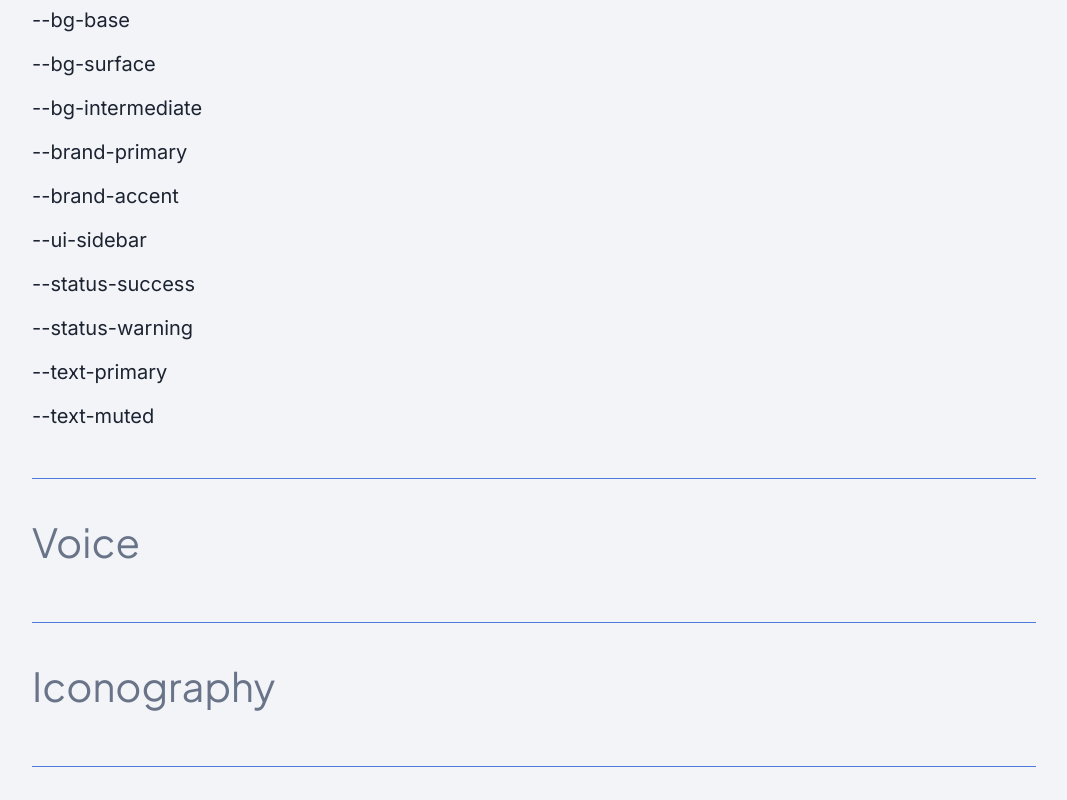
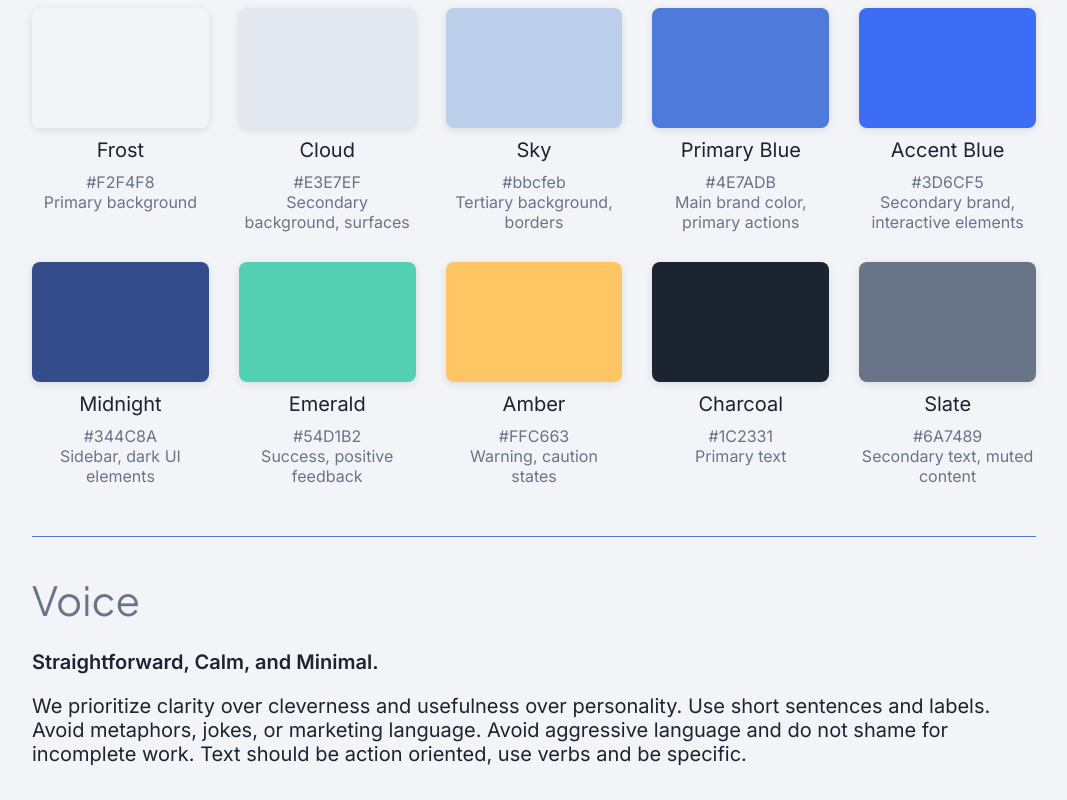
Before and after one commit to notEmmi/FlowBoard, a React (Vite) app in the folder frontend/: page /styleguide in a window 1280 px wide. Shown: the part 1780-2580 px from the top of the page, without its empty margins (106-1173 px from the left). Built offline with nearby package versions, Linux system fonts and the light colour scheme; no server answers.

Commit message:
style: enhance StyleGuide with color palette and iconography details

```diff
--- a/frontend/src/App.css
+++ b/frontend/src/App.css
@@ -75,6 +75,8 @@ p {
 
 .caption {
   font-size: 16px;
+  color: var(--text-muted);
+
 }
 
 @media (max-width: 768px) {
@@ -213,13 +215,13 @@ label {
   width: 100%;
 }
 
-.link {
+a, .link {
   color: var(--brand-accent);
   text-decoration: underline;
   display: inline-block;
 }
 
-.link:hover {
+a:hover, .link:hover {
   color: var(--brand-primary);
   cursor: pointer;
   transform: scale(1.03);
@@ -228,3 +230,10 @@ label {
 .other-links {
   text-align: center;
 }
+
+.icon {
+  width: 24px;
+  height: 24px;
+  display: inline-block;
+  vertical-align: middle;
+}
--- a/frontend/src/components/SideNav.jsx
+++ b/frontend/src/components/SideNav.jsx
@@ -6,7 +6,7 @@ function NavItem({ name, icon: Icon, route }) {
 	const navigate = useNavigate();
 	return(
 		<button className='nav-item btn-link' onClick={() => navigate(route)}>
-			<Icon/>
+			<Icon className="icon"/>
 			<p>{name}</p>
 		</button>
 	)
--- a/frontend/src/pages/Landing.jsx
+++ b/frontend/src/pages/Landing.jsx
@@ -51,8 +51,6 @@ export default function Landing () {
 		<div className="page-container landing">
 				<Section1 />
 				<p className='link' onClick={() => navigate('/styleguide')}>Style Guide</p>
-
-
 		</div>
 	)
 
--- a/frontend/src/pages/StyleGuide.css
+++ b/frontend/src/pages/StyleGuide.css
@@ -5,3 +5,29 @@
 	background-color: var(--bg-surface);
 	padding: 20px;
 }
+
+.color-palette {
+	display: grid;
+	grid-template-columns: repeat(auto-fit, minmax(150px, 1fr));
+	gap: 30px;
+	margin-top: 20px;
+}
+
+.color-swatch {
+	display: flex;
+	flex-direction: column;
+	align-items: center;
+	gap: 10px;
+}
+
+.color-swatch .color {
+	width: 100%;
+	height: 120px;
+	border-radius: 8px;
+	box-shadow: 0 2px 8px rgba(0, 0, 0, 0.1);
+}
+
+.color-swatch p {
+	margin: 0;
+	text-align: center;
+}
--- a/frontend/src/pages/StyleGuide.jsx
+++ b/frontend/src/pages/StyleGuide.jsx
@@ -1,10 +1,13 @@
 import "./StyleGuide.css";
 import Divider from "../components/Divider";
+import { LayoutDashboard, KanbanSquare, Clock, SlidersHorizontal } from 'lucide-react';<br />
 
 function ColorSwatch({ name, hex, usage }) {
 	return (
 		<div className='color-swatch'>
-
+			<div className="color" style={{ backgroundColor: hex }}></div>
+			<p>{name}</p>
+			<p className="caption">{hex}<br /> {usage}</p>
 
 		</div>
 	)
@@ -77,59 +80,47 @@ export default function StyleGuide() {
 			<div className='section 3'>
 				<h2>Color Palette</h2>
 				<div className="color-palette">
-				<div className="color-swatch">
-					<div style={{ backgroundColor: '#F2F4F8' }}></div>
-					<p>--bg-base</p>
-				</div>
-				<div className="color-swatch">
-					<div style={{ backgroundColor: '#E3E7EF' }}></div>
-					<p>--bg-surface</p>
-				</div>
-				<div className="color-swatch">
-					<div style={{ backgroundColor: '#bbcfeb' }}></div>
-					<p>--bg-intermediate</p>
-				</div>
-				<div className="color-swatch">
-					<div style={{ backgroundColor: '#4E7ADB' }}></div>
-					<p>--brand-primary</p>
-				</div>
-				<div className="color-swatch">
-					<div style={{ backgroundColor: '#3D6CF5' }}></div>
-					<p>--brand-accent</p>
-				</div>
-				<div className="color-swatch">
-					<div style={{ backgroundColor: '#344C8A' }}></div>
-					<p>--ui-sidebar</p>
-				</div>
-				<div className="color-swatch">
-					<div style={{ backgroundColor: '#54D1B2' }}></div>
-					<p>--status-success</p>
-				</div>
-				<div className="color-swatch">
-					<div style={{ backgroundColor: '#FFC663' }}></div>
-					<p>--status-warning</p>
-				</div>
-				<div className="color-swatch">
-					<div style={{ backgroundColor: '#1C2331' }}></div>
-					<p>--text-primary</p>
-				</div>
-				<div className="color-swatch">
-					<div style={{ backgroundColor: '#6A7489' }}></div>
-					<p>--text-muted</p>
-				</div>
+					<ColorSwatch name="Frost" hex="#F2F4F8" usage="Primary background" />
+					<ColorSwatch name="Cloud" hex="#E3E7EF" usage="Secondary background, surfaces" />
+					<ColorSwatch name="Sky" hex="#bbcfeb" usage="Tertiary background, borders" />
+					<ColorSwatch name="Primary Blue" hex="#4E7ADB" usage="Main brand color, primary actions" />
+					<ColorSwatch name="Accent Blue" hex="#3D6CF5" usage="Secondary brand, interactive elements" />
+					<ColorSwatch name="Midnight" hex="#344C8A" usage="Sidebar, dark UI elements" />
+					<ColorSwatch name="Emerald" hex="#54D1B2" usage="Success, positive feedback" />
+					<ColorSwatch name="Amber" hex="#FFC663" usage="Warning, caution states" />
+					<ColorSwatch name="Charcoal" hex="#1C2331" usage="Primary text" />
+					<ColorSwatch name="Slate" hex="#6A7489" usage="Secondary text, muted content" />
 				</div>
 			</div>
 
 			<Divider />
 			<div className='section 4'>
 				<h2>Voice</h2>
+				<p><b>Straightforward, Calm, and Minimal.</b></p>
+
+				<p>
+					We prioritize clarity over cleverness and usefulness over personality.
+					Use short sentences and labels.
+					Avoid metaphors, jokes, or marketing language.
+					Avoid aggressive language and do not shame for incomplete work.
+					Text should be action oriented, use verbs and be specific.
+				</p>
+
 			</div>
 
 			<Divider />
 			<div className='section 5'>
 				<h2>Iconography</h2>
+				<p>We use icons from the <a className="link" href="https://lucide.dev/icons/" target="_blank" rel="noreferrer">Lucide React library</a>.</p>
+				<CodeBlock>
+
+						width: 24px;
+						height: 24px;
+						display: inline-block;
+						vertical-align: middle;
+
+				</CodeBlock>
 			</div>
-
 			<Divider />
 			<div className='section 6'>
 				<h2>Imagery</h2>
```
